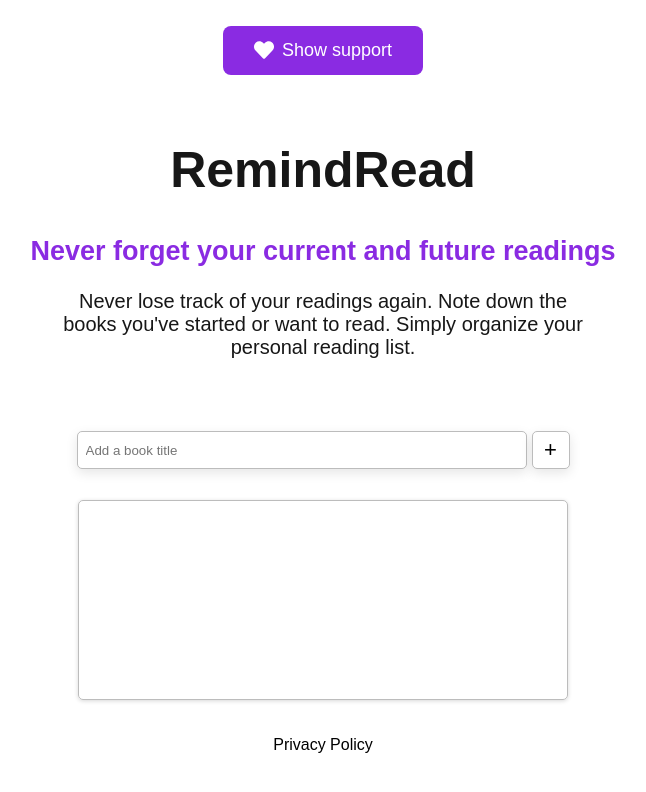
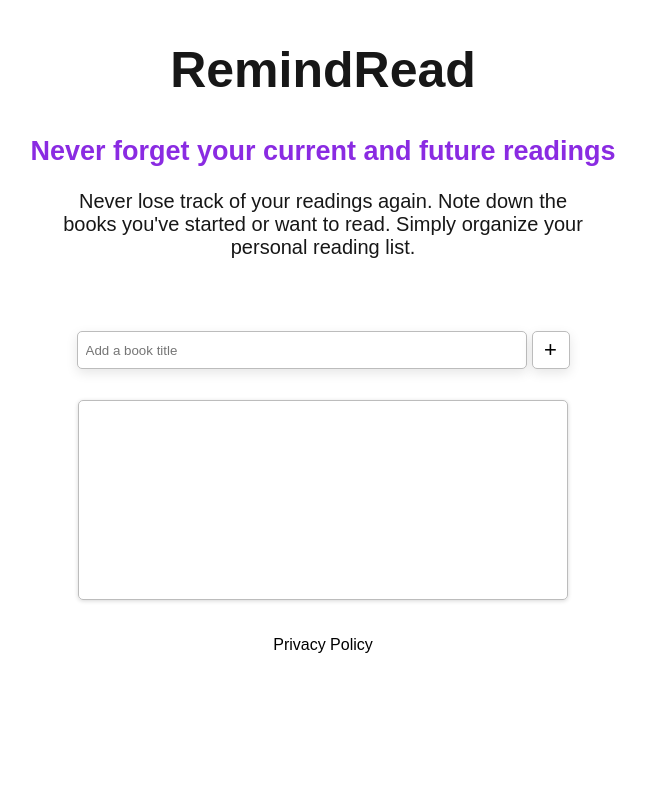
Before and after one commit to developpeurJr/yourbook, a Next.js app: page / in a window 1280 px wide. Shown: the top 792 px of the page, without its empty margins (317-963 px from the left). Built offline with nearby package versions, Linux system fonts and the light colour scheme.

Commit message:
sans dons

```diff
--- a/src/app/page.js
+++ b/src/app/page.js
@@ -36,9 +36,7 @@ export default function Home() {
   return (
     <div className={styles.contain}>
       <div className={styles.page}>
-      <div className={styles.zoneBouton}>
- <a href="https://ko-fi.com/developperjrproject"><button className={styles.boutonSupport}> <FaHeart style={{ marginRight: '8px' }} className={styles.hearthover} /><p className={styles.textBouton}>Show support</p></button></a>
-</div>
+
         <div className={styles.nav}>
           <div className={styles.zoneTextNav}>
             <h1 className={styles.titreNav}>RemindRead</h1>
--- a/src/app/page.module.css
+++ b/src/app/page.module.css
@@ -169,6 +169,7 @@ width: 100%;
    animation: heartbeat 1s infinite;
   transition: transform 0.2s ease-in-out;
 }
+
 @keyframes heartbeat {
   0%, 100% {
     transform: scale(1);
```
